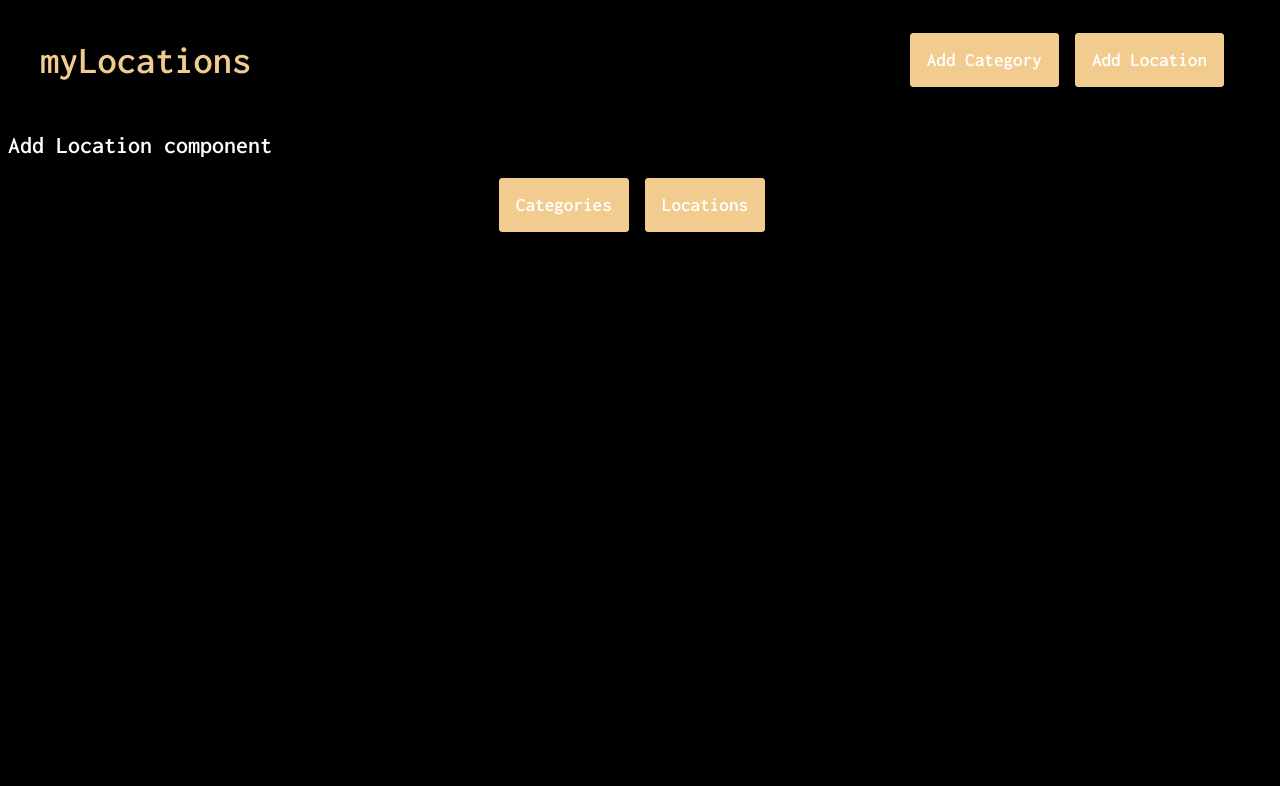
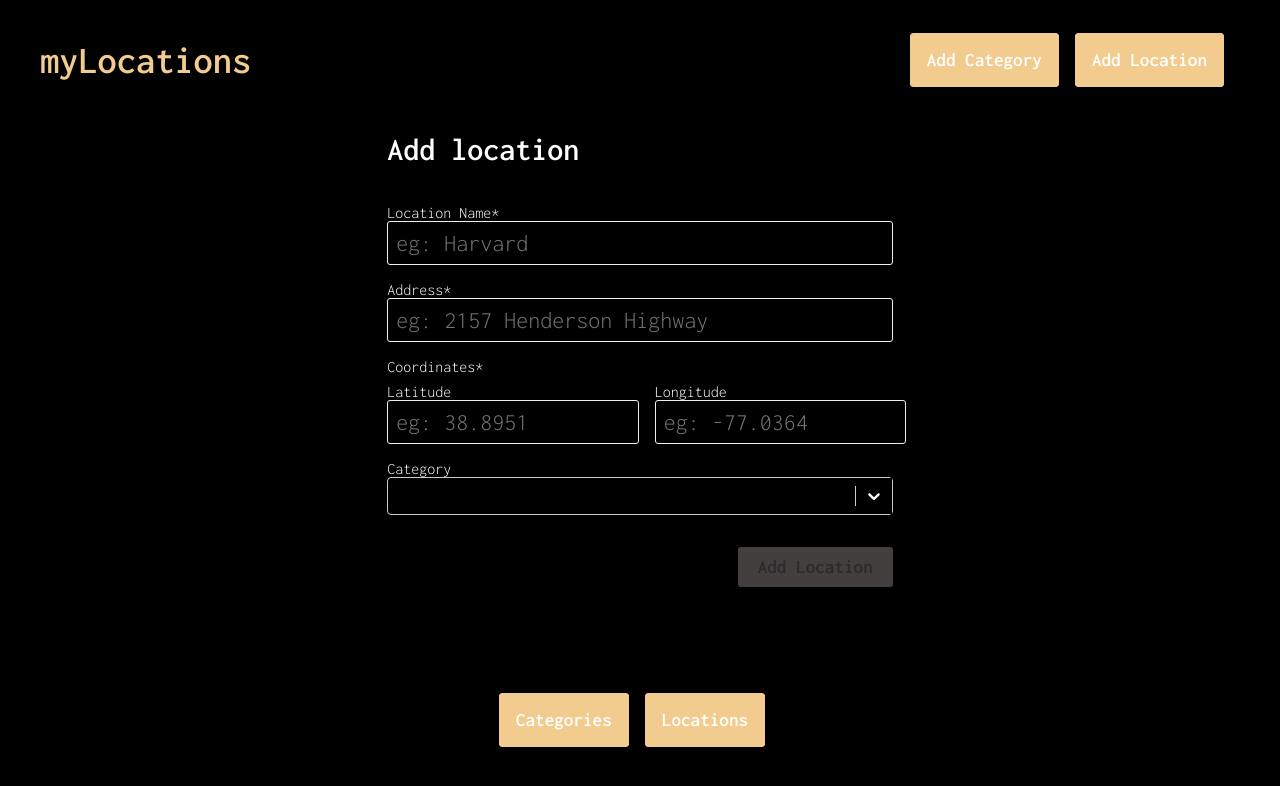
Before and after one commit to noramens/myLocations, a React (Create React App) app: page /add-location in a window 1280 px wide. Shown: the top 786 px of the page. Built offline with nearby package versions, Linux system fonts and the light colour scheme.

Commit message:
Add category and location form

```diff
--- a/package.json
+++ b/package.json
@@ -6,10 +6,12 @@
     "@testing-library/jest-dom": "^5.16.4",
     "@testing-library/react": "^13.1.1",
     "@testing-library/user-event": "^13.5.0",
+    "prop-types": "^15.8.1",
     "react": "^18.0.0",
     "react-dom": "^18.0.0",
     "react-router-dom": "^6.3.0",
     "react-scripts": "5.0.1",
+    "react-select": "^5.3.0",
     "styled-components": "^5.3.5",
     "web-vitals": "^2.1.4"
   },
--- a/src/components/AddCategory.js
+++ b/src/components/AddCategory.js
@@ -1,5 +1,39 @@
 import React from 'react';
 
+import useForm from '../hooks/useForm';
+import validate from '../helpers/validate';
+import { Main, FormWrapper, Input, ErrorMessage, FormAction } from './Styles';
+
 export default function AddCategory() {
-  return <h2>Add catergory component</h2>;
+  const { values, errors, handleChange } = useForm(validate);
+
+  const disableAddButton =
+    !values.categoryName || Object.keys(errors)?.length !== 0;
+
+  function handleAddCategory(e) {
+    e.preventDefault();
+  }
+
+  return (
+    <Main>
+      <h1>Add category</h1>
+      <FormWrapper>
+        <label htmlFor="category">Category Name</label>
+        <Input
+          id="category"
+          type="text"
+          name="categoryName"
+          placeholder="eg: School"
+          onChange={handleChange}
+        />
+        {errors.categoryName && (
+          <ErrorMessage>{errors.errorMessage}</ErrorMessage>
+        )}
+
+        <FormAction disabled={disableAddButton} onClick={handleAddCategory}>
+          Add Category
+        </FormAction>
+      </FormWrapper>
+    </Main>
+  );
 }
--- a/src/components/AddLocation.js
+++ b/src/components/AddLocation.js
@@ -1,5 +1,137 @@
 import React from 'react';
+import Select from 'react-select';
+
+import useForm from '../hooks/useForm';
+import validate from '../helpers/validate';
+import {
+  CoordinatesWrapper,
+  CoordinateInput,
+  ErrorMessage,
+  FieldWrapper,
+  FormAction,
+  FormWrapper,
+  Input,
+  Main,
+  selectStyle,
+  themeStyles
+} from './Styles';
+
+const options = [
+  { id: 1, label: 'School', value: 'school' },
+  { id: 2, label: 'Restuarant', value: 'restuarant' },
+  { id: 3, label: 'Church', value: 'church' }
+];
 
 export default function AddLocation() {
-  return <h2>Add Location component</h2>;
+  const { values, setValues, errors, handleChange } = useForm(validate);
+
+  const disableAddButton =
+    !values.locationName ||
+    !values.address ||
+    !values.latitude ||
+    !values.longitude ||
+    !values.category ||
+    Object.keys(errors)?.length !== 0;
+
+  function handleAddCategory(e) {
+    e.preventDefault();
+  }
+
+  function handleSelectChange(event) {
+    setValues(prevValues => ({
+      ...prevValues,
+      category: event?.value
+    }));
+  }
+
+  return (
+    <Main>
+      <h1>Add location</h1>
+      <FormWrapper>
+        <FieldWrapper>
+          <label htmlFor="location">Location Name*</label>
+          <Input
+            id="location"
+            name="locationName"
+            type="text"
+            placeholder="eg: Harvard"
+            onChange={handleChange}
+          />
+          {errors.locationName && (
+            <ErrorMessage>{errors.errorMessage}</ErrorMessage>
+          )}
+        </FieldWrapper>
+
+        <FieldWrapper>
+          <label htmlFor="address">Address*</label>
+          <Input
+            id="address"
+            name="address"
+            type="text"
+            placeholder="eg: 2157 Henderson Highway"
+            onChange={handleChange}
+          />
+          {errors.address && <ErrorMessage>{errors.errorMessage}</ErrorMessage>}
+        </FieldWrapper>
+
+        <FieldWrapper>
+          <label htmlFor="coordinates">Coordinates*</label>
+
+          <CoordinatesWrapper>
+            <CoordinateInput
+              style={{
+                marginRight: '1rem'
+              }}
+            >
+              <label>Latitude</label>
+              <Input
+                coord
+                id="coordinates"
+                name="latitude"
+                type="number"
+                placeholder="eg: 38.8951"
+                onChange={handleChange}
+              />
+              {errors.latitude && (
+                <ErrorMessage>{errors.errorMessage}</ErrorMessage>
+              )}
+            </CoordinateInput>
+
+            <CoordinateInput>
+              <label>Longitude</label>
+              <Input
+                coord
+                id="coordinates"
+                name="longitude"
+                type="number"
+                placeholder="eg: -77.0364"
+                onChange={handleChange}
+              />
+              {errors.longitude && (
+                <ErrorMessage>{errors.errorMessage}</ErrorMessage>
+              )}
+            </CoordinateInput>
+          </CoordinatesWrapper>
+
+          <FieldWrapper style={{ background: '#fff' }}>
+            <label htmlFor="category">Category</label>
+
+            <Select
+              id="category"
+              placeholder="select a category"
+              options={options}
+              value={options.find(option => option.value === values.category)}
+              onChange={handleSelectChange}
+              theme={themeStyles}
+              styles={selectStyle}
+            />
+          </FieldWrapper>
+        </FieldWrapper>
+
+        <FormAction disabled={disableAddButton} onClick={handleAddCategory}>
+          Add Location
+        </FormAction>
+      </FormWrapper>
+    </Main>
+  );
 }
--- a/src/components/Categories.js
+++ b/src/components/Categories.js
@@ -1,5 +1,5 @@
 import React from 'react';
 
 export default function Categories() {
-  return <h2> Catergories component</h2>;
+  return <h2> Categories component</h2>;
 }
--- a/src/components/Footer.js
+++ b/src/components/Footer.js
@@ -13,6 +13,7 @@ export default function Footer() {
   function navigateToLocations() {
     navigate('locations');
   }
+
   return (
     <FooterBar>
       <NavAction onClick={navigateToCategories}>Categories</NavAction>
--- a/src/components/Styles.js
+++ b/src/components/Styles.js
@@ -34,3 +34,94 @@ export const FooterBar = styled.footer`
   display: flex;
   justify-content: center;
 `;
+
+export const Main = styled.main`
+  width: 40%;
+  margin: auto;
+  min-height: 70vh;
+`;
+
+export const FormWrapper = styled.form`
+  display: flex;
+  flex-direction: column;
+`;
+
+export const Input = styled.input`
+  border: 1px solid #eee;
+  outline: #eee;
+  font-size: 1.5rem;
+  color: #fff;
+  padding: 0.5rem;
+  border-radius: 3px;
+  width: ${props => (props.coord ? '18.25vw' : 'auto')};
+`;
+
+export const ErrorMessage = styled.span`
+  color: #f582a7;
+`;
+
+export const FormAction = styled.button`
+  align-self: flex-end;
+  background-color: #712b75;
+  outline: #712b75;
+  border: 1px solid #712b75;
+  padding: 10px 20px;
+  border-radius: 3px;
+  margin-top: 2rem;
+  font-weight: 600;
+  font-size: 1.2rem;
+  &:hover {
+    cursor: pointer;
+  }
+  ${props =>
+    props.disabled && {
+      color: '#2B2B2B',
+      border: '#423F3E',
+      background: '#423F3E',
+      '&:hover': {
+        cursor: 'no-drop'
+      }
+    }}
+`;
+
+export const FieldWrapper = styled.div`
+  margin-top: 1rem;
+  display: flex;
+  flex-direction: column;
+`;
+
+export const CoordinatesWrapper = styled.div`
+  display: flex;
+  flex-direction: row;
+  margin-top: 0.5rem;
+`;
+
+export const CoordinateInput = styled.div`
+  display: flex;
+  flex-direction: column;
+`;
+
+export const themeStyles = theme => ({
+  ...theme,
+  colors: {
+    ...theme.colors,
+    primary25: '#787A91',
+    primary: '#f2cc8f'
+  }
+});
+
+export const selectStyle = {
+  placeholder: placeholderStyles => ({
+    ...placeholderStyles,
+    color: '#fff'
+  }),
+  control: (base, state) => ({
+    ...base,
+    background: '#000',
+    color: '#fff'
+  }),
+  input: base => ({
+    ...base,
+    color: '#fff'
+  })
+};
--- /dev/null
+++ b/src/helpers/validate.js
@@ -0,0 +1,99 @@
+import PropTypes from 'prop-types';
+
+const nameRegex = /^[a-zA-Z .'-]*$/;
+
+/*
+    supports optional uppercase
+    supports french also
+    numbers (required)
+    letters, chars and spaces
+    at least one common address keyword (required)
+    as many chars you want before the line break
+ */
+const addressRegex =
+  /[0-9]+[ |[a-zà-ú.,-]* ((highway)|(autoroute)|(north)|(nord)|(south)|(sud)|(east)|(est)|(west)|(ouest)|(avenue)|(lane)|(voie)|(ruelle)|(road)|(rue)|(route)|(drive)|(boulevard)|(circle)|(cercle)|(street)|(cer\.)|(cir\.)|(blvd\.)|(hway\.)|(st\.)|(aut\.)|(ave\.)|(ln\.)|(rd\.)|(hw\.)|(dr\.)|(a\.))([ .,-]*[a-zà-ú0-9]*)*/i;
+
+export default function validate(values) {
+  const { locationName, categoryName, address, latitude, longitude } = values;
+  let errors = {};
+
+  const checkLocationName = validateName(locationName, 'Location Name');
+  const checkCategoryName = validateName(categoryName, 'Category Name');
+  const checkAddress = validateAddress(address, 'Address');
+  const checkLatitude = validateLatitude(latitude);
+  const checkLongitude = validateLongitude(longitude);
+
+  if (checkLocationName) {
+    errors.locationName = true;
+    errors.errorMessage = checkLocationName;
+  }
+
+  if (checkCategoryName) {
+    errors.categoryName = true;
+    errors.errorMessage = checkCategoryName;
+  }
+
+  if (checkAddress) {
+    errors.address = true;
+    errors.errorMessage = checkAddress;
+  }
+
+  if (checkLatitude) {
+    errors.latitude = true;
+    errors.errorMessage = checkLatitude;
+  }
+
+  if (checkLongitude) {
+    errors.longitude = true;
+    errors.errorMessage = checkLongitude;
+  }
+
+  return errors;
+}
+
+function validateName(value, type) {
+  const fieldName = type ? type : 'this field';
+  if (value?.trim() === '') {
+    return `${fieldName} cannot be empty`;
+  } else if (value?.trim()?.length < 2) {
+    return `${fieldName} cannot be less than 2 letters`;
+  } else if (!nameRegex.test(value)) {
+    return "This field can contain only alphabets & these special characters (- ' .)";
+  } else return null;
+}
+
+function validateAddress(value, type) {
+  const fieldName = type ? type : 'this field';
+
+  if (value?.trim() === '') {
+    return `${fieldName} cannot be empty`;
+  } else if (value?.trim()?.length < 2) {
+    return `${fieldName} cannot be less than 2 letters`;
+  } else if (value && !addressRegex.test(value)) {
+    return 'Enter a valid address';
+  }
+}
+
+function validateLatitude(value) {
+  const coord = parseFloat(value);
+
+  if (coord && !(coord >= -90 && coord <= 90)) {
+    return 'Enter a valid longitude';
+  }
+}
+
+function validateLongitude(value) {
+  const coord = parseFloat(value);
+
+  if (coord && !(coord >= -180 && coord <= 180)) {
+    return 'Enter a valid longitude';
+  }
+}
+
+validate.propTypes = {
+  locationName: PropTypes.string.isRequired,
+  categoryName: PropTypes.string.isRequired,
+  address: PropTypes.string.isRequired,
+  latitude: PropTypes.number.isRequired,
+  longitude: PropTypes.number.isRequired
+};
--- /dev/null
+++ b/src/hooks/useForm.js
@@ -0,0 +1,37 @@
+import { useState, useEffect } from 'react';
+import PropTypes from 'prop-types';
+
+const useForm = validate => {
+  const [values, setValues] = useState({});
+  const [errors, setErrors] = useState({});
+
+  useEffect(() => {
+    setErrors(validate(values));
+  }, [values, validate]);
+
+  const reset = () => {
+    setValues({});
+  };
+
+  const handleChange = event => {
+    event.persist();
+    setValues({
+      ...values,
+      [event.target.name]: event.target.value
+    });
+  };
+
+  return {
+    handleChange,
+    values,
+    errors,
+    reset,
+    setValues
+  };
+};
+
+useForm.propTypes = {
+  validate: PropTypes.func.isRequired
+};
+
+export default useForm;
```
Also changed, not shown: 1 other file (tests, documents, lock files or other folders).
